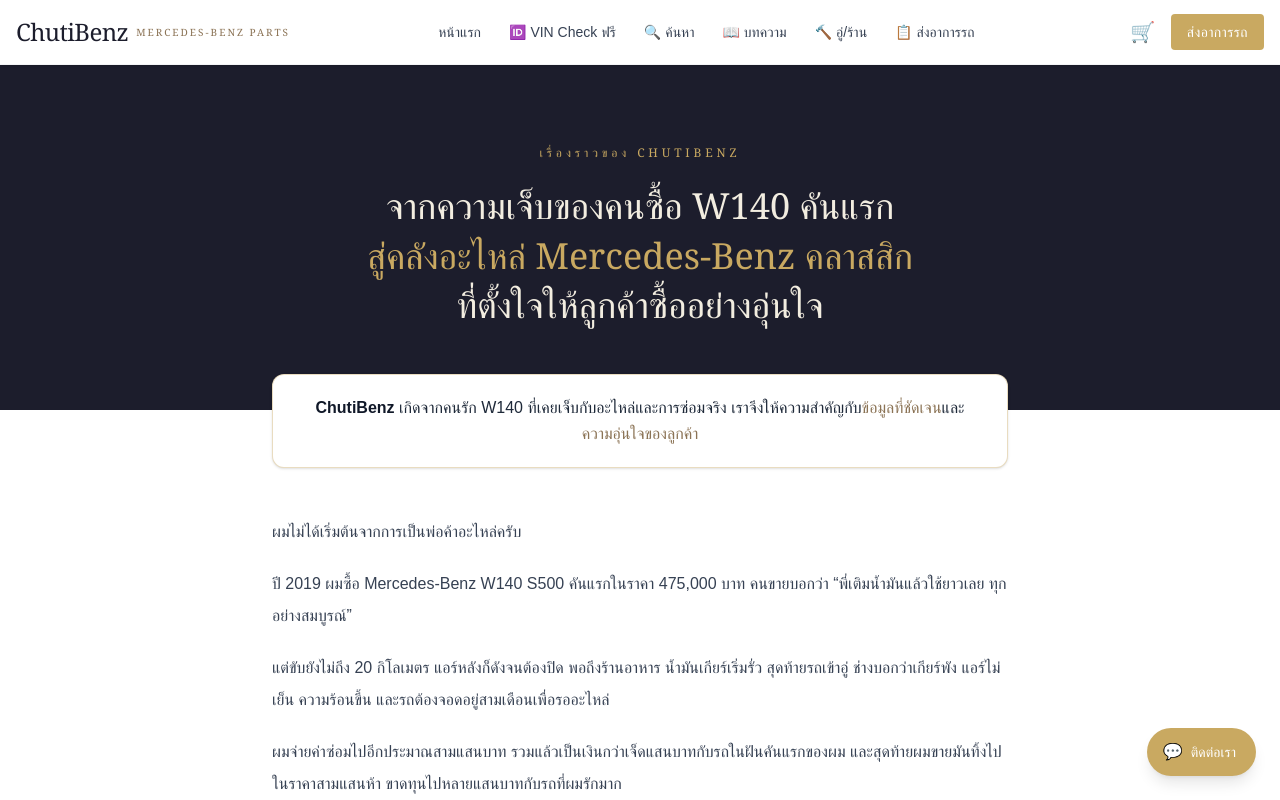
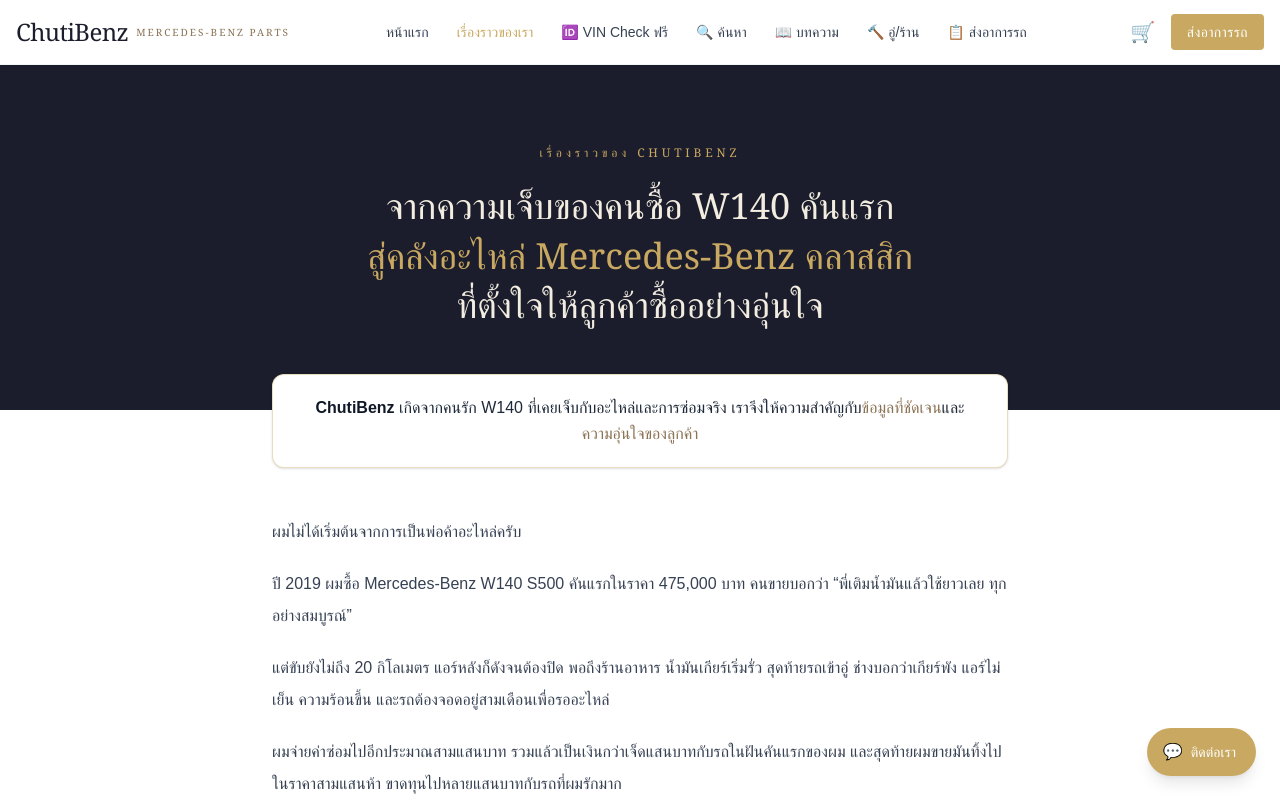
Before and after one commit to Chutiparts/chutiparts-web, a Next.js app: page /about in a window 1280 px wide. Shown: the top 800 px of the page. Built offline with nearby package versions, Linux system fonts and the light colour scheme.

Commit message:
Update Header.tsx

```diff
--- a/components/layout/Header.tsx
+++ b/components/layout/Header.tsx
@@ -10,6 +10,7 @@
 
 const NAV_ITEMS = [
   { href: '/', label: 'หน้าแรก' },
+  { href: '/about', label: 'เรื่องราวของเรา' },
   { href: '/vin-check', label: '🆔 VIN Check ฟรี' },
   { href: '/search', label: '🔍 ค้นหา' },
   { href: '/articles', label: '📖 บทความ' },
```
